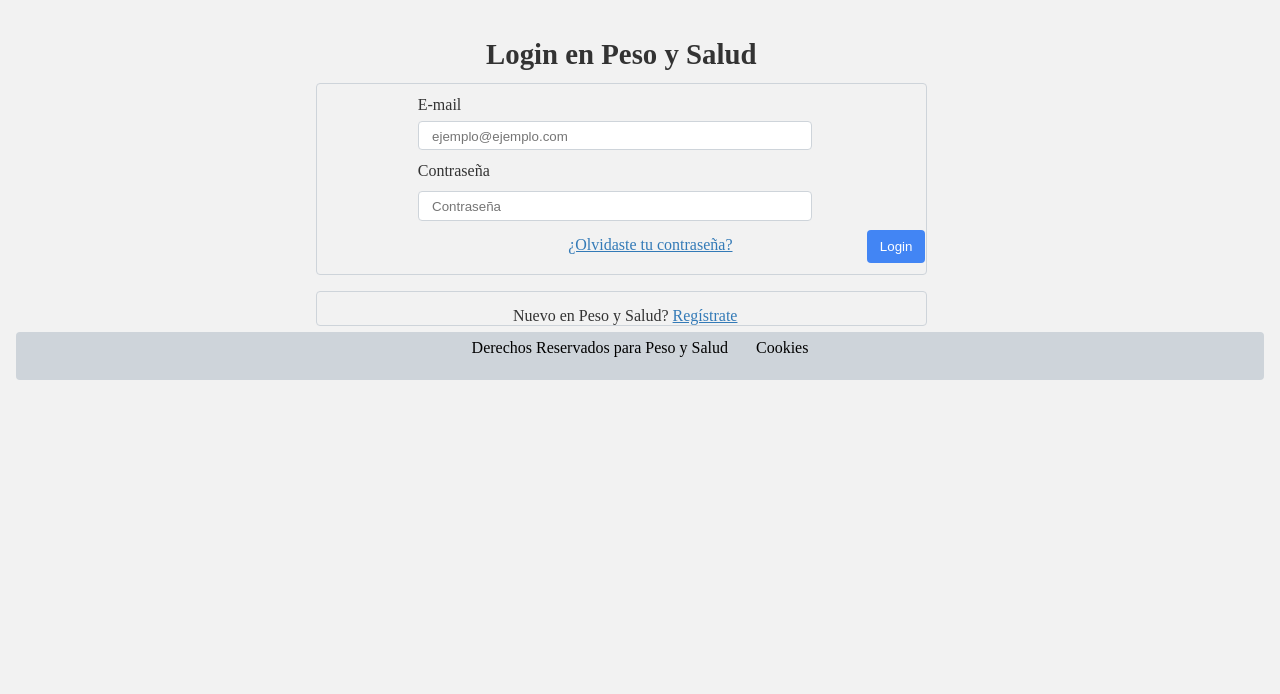
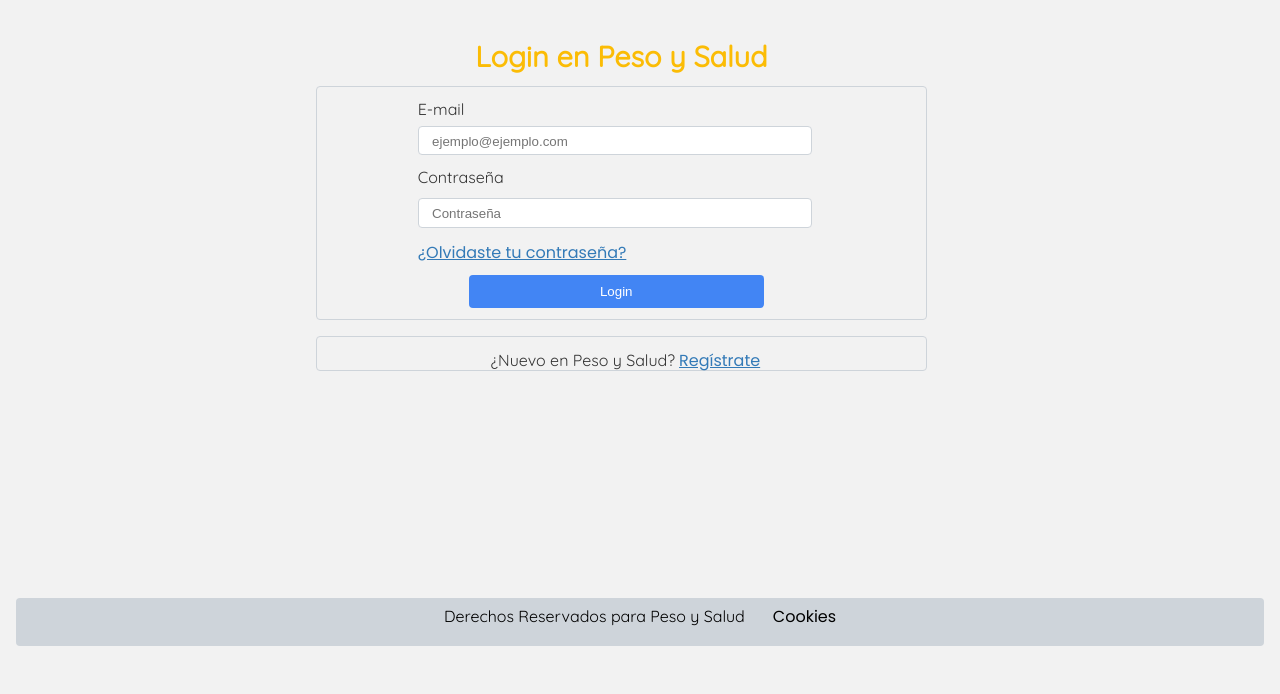
Before and after one commit to jacobnuno/pesosalud-frontend, a website: page app/views/login.html in a window 1280 px wide. Shown: the part 106-800 px from the top of the page. Drawn offline with Linux system fonts and the light colour scheme; a web font is replaced by a local one.

Commit message:
New Style in login

```diff
--- a/app/css/login.css
+++ b/app/css/login.css
@@ -5,6 +5,8 @@
 
 .title {
   font-size: 1.8em;
+  color: var(--orange-color);
+  font-family: 'Quicksand', sans-serif;
 }
 
 .login {
@@ -18,3 +20,20 @@
   height: 2.2em;
   line-height: 2.2em;
 }
+.m-space{
+  height: 70vh;
+}
+ a {
+font-family:'Poppins',sans-serif;
+text-decoration: none;
+font-size: 1em;
+}
+li a:hover{
+   font-weight: bold;
+   font-size: 1.2em;
+}
+label,
+span{
+  font-family: 'Quicksand', sans-serif;
+  text-shadow: 1px;
+}
--- a/app/views/login.html
+++ b/app/views/login.html
@@ -36,7 +36,7 @@
           <li><a href="../views/login.html">Iniciar Sesión</a></li>
         </ul>
       </div>
-      <div class="main">
+      <div class="main m-space">
         <!-- <h1 class="column is-3-desktop is-offset-5-desktop is-12-mobile title is-center">Login en Peso y Salud</h1> -->
         <h1 class="column is-6-desktop is-offset-3-desktop is-12-mobile title is-center ">Login en Peso y Salud</h1>
         <form class="column is-6-desktop is-offset-3-desktop is-10-mobile is-offset-1-mobile login" action="index.html" method="post">
@@ -44,11 +44,11 @@
           <input class="column is-8-desktop is-offset-2-desktop " type="text" name="email" value="" placeholder="ejemplo@ejemplo.com">
           <label for="password" class="column is-4-desktop is-offset-2-desktop is-3-mobile is-multiline ">Contraseña</label>
           <input class="column  is-8-desktop is-offset-2-desktop " type="password" name="password" value="" placeholder="Contraseña">
-          <a class="column is-6-desktop is-offset-5-desktop is-9-mobile is-multiline btn-link " href="#">¿Olvidaste tu contraseña?</a>
-          <button type="button"  name="button" class="btn btn-blue is-multiline">Login</button>
+          <a class="column is-6-desktop is-offset-2-desktop is-9-mobile is-multiline btn-link " href="#">¿Olvidaste tu contraseña?</a>
+          <button type="button"  name="button" class="btn btn-blue is-multiline column is-6-desktop is-offset-3-desktop">Login</button>
         </form>
         <div class="column is-6-desktop is-offset-3-desktop is-10-mobile is-offset-1-mobile login new-register is-center">
-          <span>Nuevo en Peso y Salud?</span>
+          <span>¿Nuevo en Peso y Salud?</span>
           <a href="" class="btn-link"> Regístrate</a>
         </div>
       </div>
```
